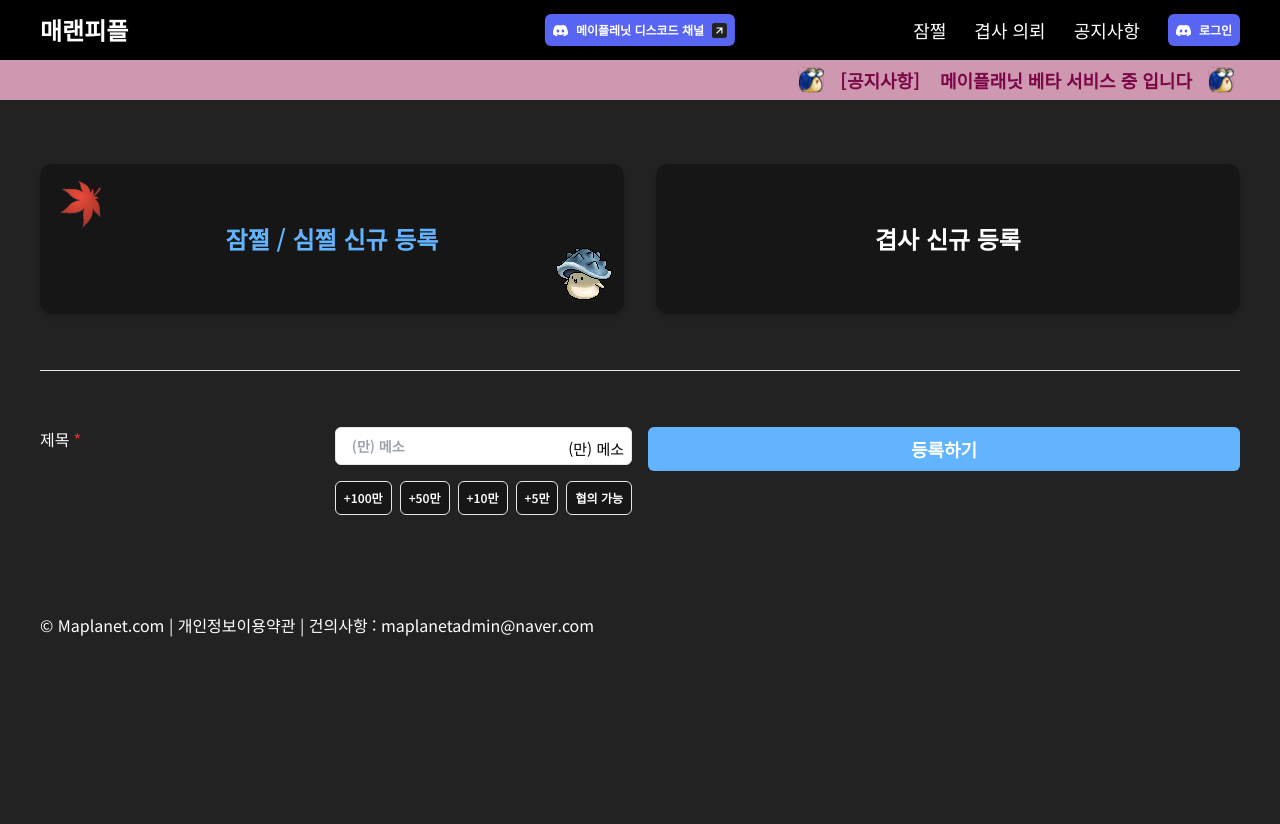
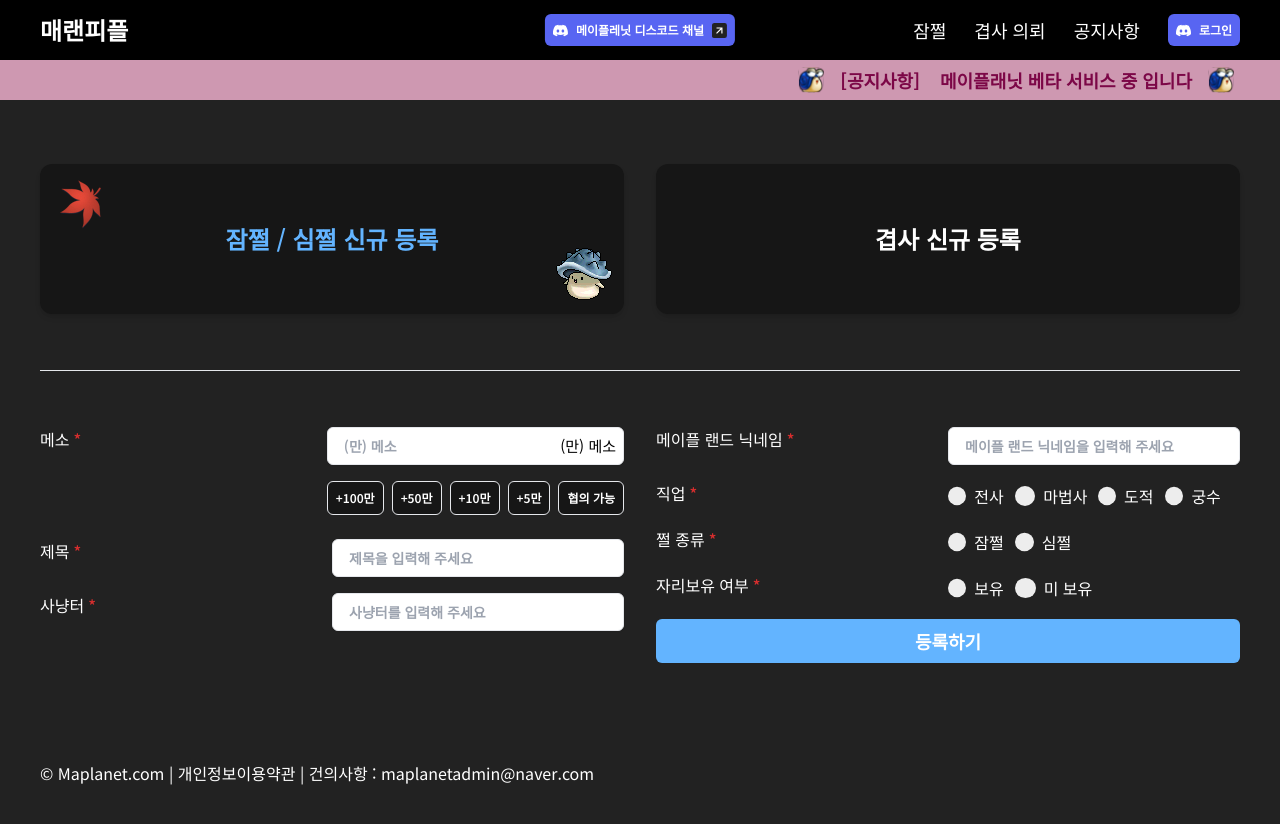
Before and after one commit to osh6006/Maplanet_Front, a Next.js app: page /write in a window 1280 px wide. Before the commit the page ends 800 px from the top, so only its background shows below. Built offline with nearby package versions, Linux system fonts and the light colour scheme.

Commit message:
Refactor : board-input 컴포넌트 & board-radio 컴포넌트 최적화

```diff
--- /dev/null
+++ b/src/app/(home)/(write)/components/board-input.tsx
@@ -0,0 +1,57 @@
+import { Control, Controller, RegisterOptions } from 'react-hook-form';
+
+import Input from '@/components/ui/input';
+import Label from '@/components/ui/label';
+import FormErrorMessage from '@/components/ui/form-error-message';
+
+import { IHelperPost } from '@/types';
+
+interface IBoardInputProps {
+  control: Control<IHelperPost, any, IHelperPost>;
+  name: string;
+  label: string;
+  placeholder: string;
+  rules?:
+    | Omit<
+        RegisterOptions<IHelperPost, keyof IHelperPost>,
+        'valueAsNumber' | 'valueAsDate' | 'setValueAs' | 'disabled'
+      >
+    | undefined;
+}
+
+const BoardTitleInput: React.FunctionComponent<IBoardInputProps> = ({
+  control,
+  name,
+  label,
+  placeholder,
+  rules
+}) => {
+  return (
+    <Controller
+      name={name as keyof IHelperPost}
+      control={control}
+      rules={rules}
+      render={({ field: { value, onChange, name }, fieldState: { error, invalid } }) => {
+        return (
+          <div className='flex justify-between gap-y-2'>
+            <Label name={name} label={label} required className='flex-1' />
+            <div className='flex-1 space-y-2'>
+              <Input
+                name='title'
+                type='text'
+                value={value as string}
+                invalid={invalid}
+                onChange={onChange}
+                placeholder={placeholder}
+                labelRequired
+              />
+              {error ? <FormErrorMessage>{error.message}</FormErrorMessage> : null}
+            </div>
+          </div>
+        );
+      }}
+    />
+  );
+};
+
+export default BoardTitleInput;
--- a/src/app/(home)/(write)/components/board-meso-input.tsx
+++ b/src/app/(home)/(write)/components/board-meso-input.tsx
@@ -29,9 +29,9 @@ const BoardMesoInput: React.FunctionComponent<IBoardMesoInputProps> = ({ control
           onChange('');
         };
         return (
-          <div className='flex-col'>
+          <div className='flex-col '>
             <div className='flex justify-between gap-y-2'>
-              <Label name={name} label='제목' required className='flex-1' />
+              <Label name={name} label='메소' required className='flex-1' />
               <div className='space-y-4'>
                 <Input
                   name={name}
@@ -42,9 +42,7 @@ const BoardMesoInput: React.FunctionComponent<IBoardMesoInputProps> = ({ control
                   placeholder='(만) 메소'
                   icon={
                     <div className='flex items-center gap-x-1'>
-                      <span className=' items-center text-[15px] leading-4 text-black'>
-                        (만) 메소
-                      </span>
+                      <span className=' items-center text-[15px] text-black'>(만) 메소</span>
                       <button
                         type='button'
                         onClick={() => handleReset()}
@@ -103,7 +101,9 @@ const BoardMesoInput: React.FunctionComponent<IBoardMesoInputProps> = ({ control
                 </div>
               </div>
             </div>
-            {error ? <FormErrorMessage>{error.message}</FormErrorMessage> : null}
+            <div className='mt-2'>
+              {error ? <FormErrorMessage>{error.message}</FormErrorMessage> : null}
+            </div>
           </div>
         );
       }}
--- /dev/null
+++ b/src/app/(home)/(write)/components/board-radio.tsx
@@ -0,0 +1,64 @@
+import { Control, Controller, RegisterOptions } from 'react-hook-form';
+
+import Radio from '@/components/ui/radio';
+import FormErrorMessage from '@/components/ui/form-error-message';
+
+import { IHelperPost } from '@/types';
+import Label from '@/components/ui/label';
+
+interface IBoardRadioProps {
+  control: Control<IHelperPost, any, IHelperPost>;
+  name: string;
+  label: string;
+  rules?:
+    | Omit<
+        RegisterOptions<IHelperPost, keyof IHelperPost>,
+        'valueAsNumber' | 'valueAsDate' | 'setValueAs' | 'disabled'
+      >
+    | undefined;
+  options: {
+    id: string;
+    label: string;
+    value: string;
+  }[];
+}
+
+const BoardRadio: React.FunctionComponent<IBoardRadioProps> = ({
+  control,
+  name,
+  rules,
+  label,
+  options
+}) => {
+  return (
+    <Controller
+      name={name as keyof IHelperPost}
+      control={control}
+      rules={rules}
+      render={({ field: { onChange, name }, fieldState: { error } }) => {
+        return (
+          <div className='space-y-2'>
+            <div className='flex w-full justify-between'>
+              <Label name={name} label={label} required className='flex-1' />
+              <div className='flex flex-1 items-center '>
+                {options.map((el) => (
+                  <Radio
+                    label={el.label}
+                    name={name}
+                    id={el.id}
+                    value={el.value}
+                    onChange={onChange}
+                    key={el.value}
+                  />
+                ))}
+              </div>
+            </div>
+            {error ? <FormErrorMessage>{error.message}</FormErrorMessage> : null}
+          </div>
+        );
+      }}
+    />
+  );
+};
+
+export default BoardRadio;
--- a/src/app/(home)/(write)/components/board-title-input.tsx
+++ /dev/null
@@ -1,50 +0,0 @@
-import FormErrorMessage from '@/components/ui/form-error-message';
-import Input from '@/components/ui/input';
-import { IHelperPost } from '@/types';
-import { Control, Controller } from 'react-hook-form';
-
-interface IBoardTitleInputProps {
-  control?: Control<IHelperPost, any, IHelperPost>;
-}
-
-const BoardTitleInput: React.FunctionComponent<IBoardTitleInputProps> = ({ control }) => {
-  return (
-    <Controller
-      name='title'
-      control={control}
-      rules={{
-        required: '제목은 필수로 입력해야 합니다.',
-        pattern: {
-          value: /^[0-9]*$/,
-          message: '숫자만 입력 가능합니다.'
-        },
-        minLength: {
-          message: '최소 5글자 이상 입력해야 합니다.',
-          value: 5
-        },
-        maxLength: {
-          message: '30글자 이상은 입력이 불가합니다.',
-          value: 30
-        }
-      }}
-      render={({ field: { value, onChange, name }, fieldState: { error, invalid } }) => {
-        return (
-          <div className='space-y-2'>
-            <Input
-              name='title'
-              type='text'
-              value={value || ''}
-              invalid={invalid}
-              onChange={onChange}
-              placeholder='제목을 입력해 주세요'
-              labelRequired
-            />
-            {error ? <FormErrorMessage>{error.message}</FormErrorMessage> : null}
-          </div>
-        );
-      }}
-    />
-  );
-};
-
-export default BoardTitleInput;
--- a/src/app/(home)/(write)/components/helper-board-form.tsx
+++ b/src/app/(home)/(write)/components/helper-board-form.tsx
@@ -1,9 +1,14 @@
 'use client';
 
 import { SubmitHandler, useForm } from 'react-hook-form';
+
+import BoardInput from './board-input';
+import Button from '@/components/ui/button';
+import BoardMesoInput from './board-meso-input';
+
 import { IHelperPost } from '@/types';
-import BoardMesoInput from './board-meso-input';
-import Button from '@/components/ui/button';
+import BoardRadio from './board-radio';
+import Radio from '@/components/ui/radio';
 
 interface IHelperBoardFormProps {}
 
@@ -17,11 +22,96 @@ const HelperBoardForm: React.FunctionComponent<IHelperBoardFormProps> = () => {
   const jobWatch = watch('main_job') || null;
 
   return (
-    <form onSubmit={handleSubmit(onSubmit)} className='grid grid-cols-2 gap-x-4'>
+    <form onSubmit={handleSubmit(onSubmit)} className='grid grid-cols-2 gap-x-8'>
       <div className='flex flex-col gap-y-4'>
         <BoardMesoInput control={control} />
+        <BoardInput
+          control={control}
+          name='title'
+          label='제목'
+          placeholder='제목을 입력해 주세요'
+          rules={{
+            required: '제목은 필수로 입력해야 합니다.',
+            minLength: {
+              message: '최소 5글자 이상 입력해야 합니다.',
+              value: 5
+            },
+            maxLength: {
+              message: '30글자 이상은 입력이 불가합니다.',
+              value: 30
+            }
+          }}
+        />
+        <BoardInput
+          control={control}
+          name='hunting_ground'
+          label='사냥터'
+          placeholder='사냥터를 입력해 주세요'
+          rules={{
+            required: '사냥터는 필수로 입력해야 합니다.',
+            minLength: {
+              message: '최소 5글자 이상 입력해야 합니다.',
+              value: 2
+            },
+            maxLength: {
+              message: '20글자 이상은 입력이 불가합니다.',
+              value: 12
+            }
+          }}
+        />
       </div>
       <div className='flex flex-col gap-y-4'>
+        <BoardInput
+          control={control}
+          name='maple_nickname'
+          label='메이플 랜드 닉네임'
+          placeholder='메이플 랜드 닉네임을 입력해 주세요'
+          rules={{
+            required: '닉네임은 필수로 입력해야 합니다.',
+            minLength: {
+              message: '최소 2글자 이상 입력해야 합니다.',
+              value: 2
+            },
+            maxLength: {
+              message: '12글자 이상은 입력이 불가합니다.',
+              value: 12
+            }
+          }}
+        />
+        <BoardRadio
+          control={control}
+          name='main_job'
+          label='직업'
+          rules={{ required: '직업을 선택해 주세요' }}
+          options={[
+            { id: '전사', label: '전사', value: '전사' },
+            { id: '마법사', label: '마법사', value: '마법사' },
+            { id: '도적', label: '도적', value: '도적' },
+            { id: '궁수', label: '궁수', value: '궁수' }
+          ]}
+        />
+
+        <BoardRadio
+          control={control}
+          name='progress_kind'
+          label='쩔 종류'
+          rules={{ required: '파티 종류를 선택해 주세요' }}
+          options={[
+            { id: '잠쩔', label: '잠쩔', value: '잠쩔' },
+            { id: '심쩔', label: '심쩔', value: '심쩔' }
+          ]}
+        />
+
+        <BoardRadio
+          control={control}
+          name='position'
+          label='자리보유 여부'
+          rules={{ required: '자리 보유 여부를 선택해 주세요' }}
+          options={[
+            { id: '보유', label: '보유', value: 'true' },
+            { id: '미 보유', label: '미 보유', value: 'false' }
+          ]}
+        />
         <div className=''>
           <Button size='wide' color='main'>
             등록하기
--- a/src/components/ui/radio.tsx
+++ b/src/components/ui/radio.tsx
@@ -13,7 +13,7 @@ interface IRadioProps extends InputHTMLAttributes<HTMLInputElement> {
 
 const Radio: React.FunctionComponent<IRadioProps> = ({ label, name, icon, onChange, ...props }) => {
   return (
-    <div className='flex  items-center gap-x-2'>
+    <div className='flex items-center gap-x-2'>
       <input
         {...props}
         type='radio'
@@ -25,10 +25,10 @@ const Radio: React.FunctionComponent<IRadioProps> = ({ label, name, icon, onChan
       />
       {icon}
       <label htmlFor={props.id} className='hidden focus:ring-2 focus:ring-main peer-checked:block'>
-        <Icon src='/svgs/check-true.svg' alt='chektrue' size={15} />
+        <Icon src='/svgs/check-true.svg' alt='chektrue' size={30} />
       </label>
       <label htmlFor={props.id} className='block peer-checked:hidden'>
-        <Icon src='/svgs/check-false.svg' alt='chektrue' size={15} />
+        <Icon src='/svgs/check-false.svg' alt='chektrue' size={30} />
       </label>
       <label htmlFor={props.id} className='flex w-full gap-x-2 peer-checked:text-main'>
         {label}
```
